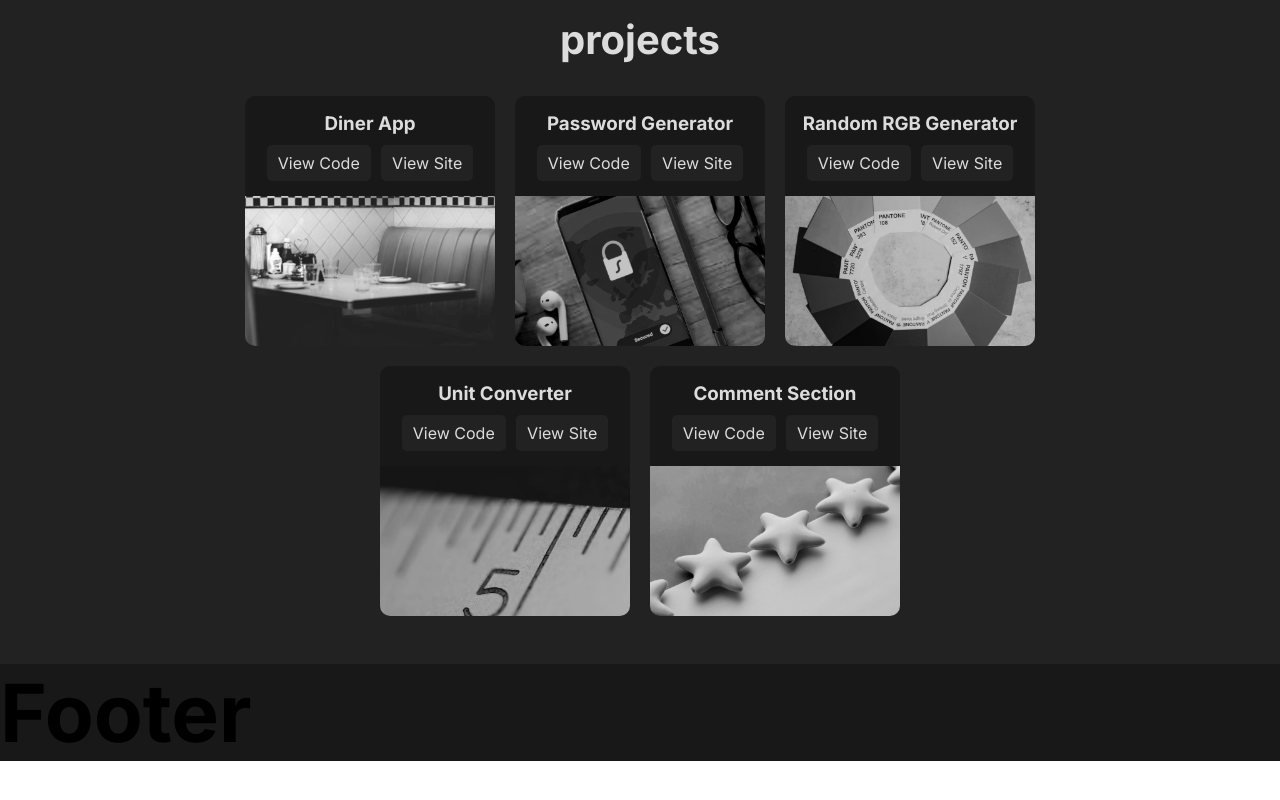
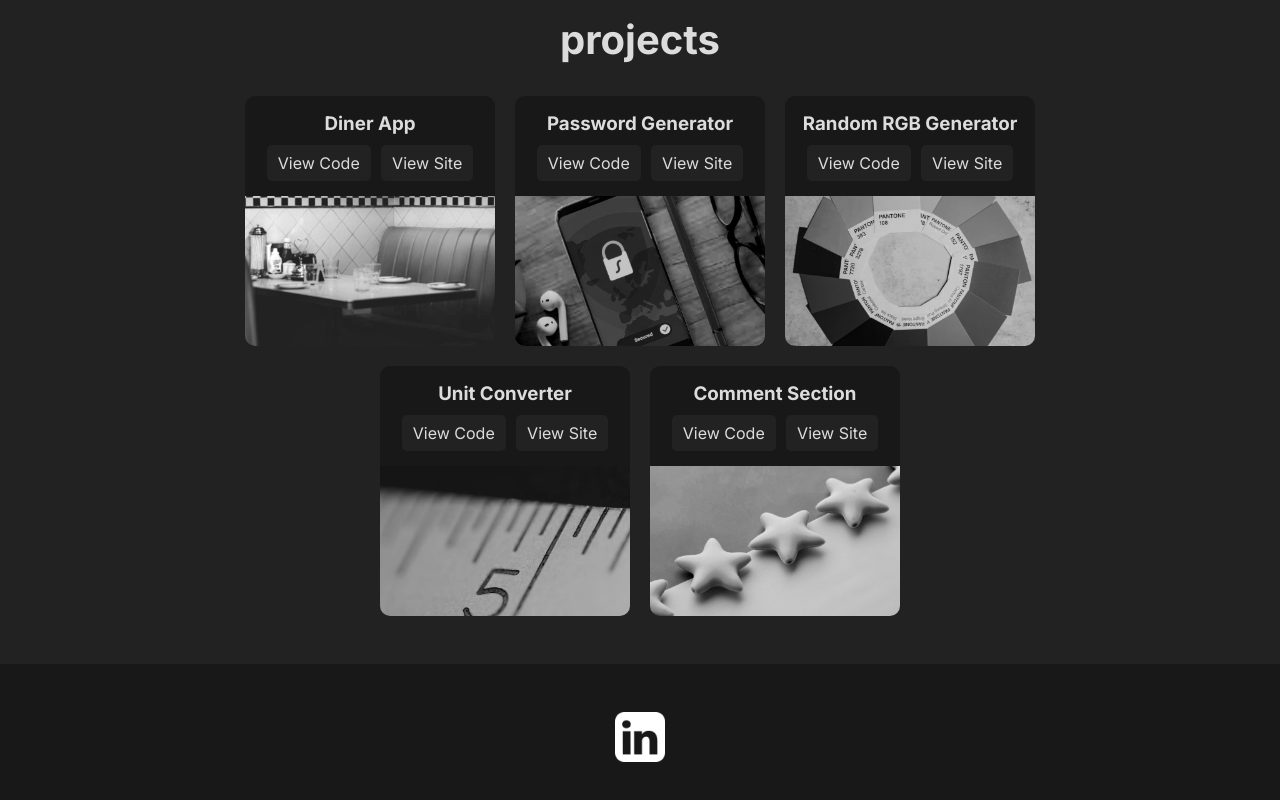
Before and after one commit to BenAllington95/my-portfolio-reactjs, a React (Create React App) app in the folder my-app/: page / in a window 1280 px wide. Shown: the part 1778-2578 px from the top of the page. Before the commit the page ends 2539 px from the top, so only its background shows below. Built offline with nearby package versions, Linux system fonts and the light colour scheme.

Commit message:
Added new images, styles to css

```diff
--- a/my-app/src/Footer.js
+++ b/my-app/src/Footer.js
@@ -1,7 +1,9 @@
+import linkedInLogo from "./images/linkedin-icon-18-256.png";
+
 function Footer() {
     return (
       <div className="footer" id="footer">
-        <h1>Footer</h1>
+        <img src={linkedInLogo} className="footer-icon" alt="linkedin-logo" />
       </div>
     );
   }
--- a/my-app/src/Header.js
+++ b/my-app/src/Header.js
@@ -31,7 +31,7 @@ function Header(props) {
             <a href="#header"><li className="nav-list-items"><ion-icon name="home-sharp"></ion-icon></li></a>
             <a href="#about"><li className="nav-list-items">About</li></a>
             <a href="#projects"><li className="nav-list-items">Projects</li></a>
-            <a href="#projects"><li className="nav-list-items">Contact</li></a>
+            <a href="#footer"><li className="nav-list-items">Contact</li></a>
             {/* <li className="nav-list-items"><ion-icon className="moon-sharp" name="moon-sharp"></ion-icon></li> */}
         </ul>}
       </div>
--- a/my-app/src/index.css
+++ b/my-app/src/index.css
@@ -93,12 +93,12 @@ a {
   color: #DCDCDC;
 } /* Need to create a class to make this easier to understand */
 
-#dark .nav-list-items:hover {
+.nav-list-items:hover {
   color: #222222;
   background: #DCDCDC;
 }
 
-#dark .card-link {
+.card-link {
   background: #222222;
 }
 
@@ -164,7 +164,8 @@ a {
 /* About */
 
 .about,
-.projects {
+.projects,
+.footer {
   padding: 3em;
 }
 
@@ -264,6 +265,14 @@ a {
   border-bottom-right-radius: 10px;
 }
 
+/* Footer */
+
+.footer-icon {
+  height: 50px;
+  margin: auto;
+  display: block;
+}
+
 
 /* Media Queries */
 
```
Also changed, not shown: my-app/src/images/github-logo.png (added), my-app/src/images/linkedin-icon-18-256.png (added).
